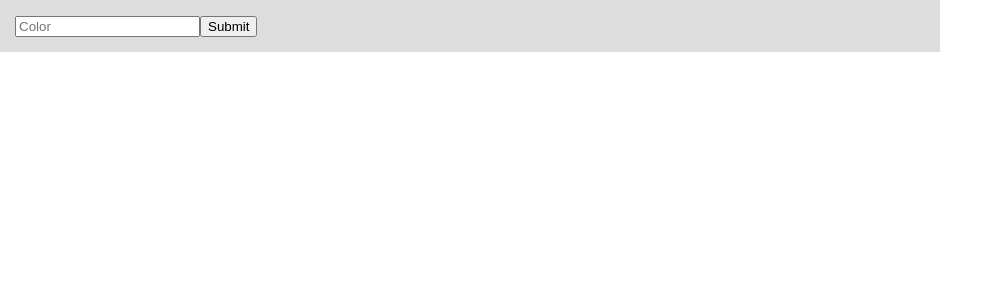
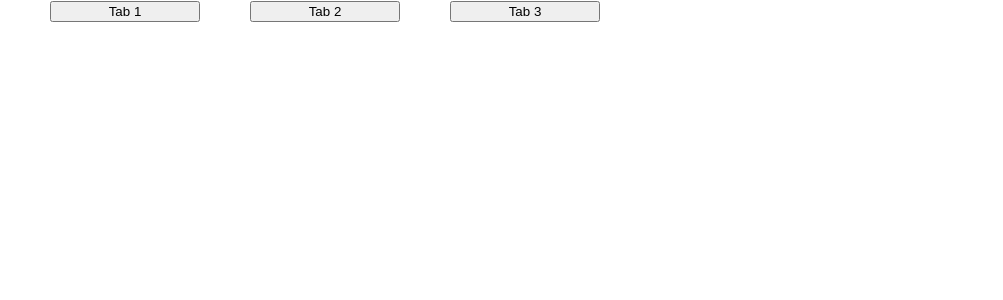
Before and after one commit to seanpranoto/luke-api-walker, a React (Create React App) app: page / in a window 1280 px wide. Shown: the top 300 px of the page, without its empty margins (0-1003 px from the left). Built offline with nearby package versions, Linux system fonts and the light colour scheme.

Commit message:
Tabs assignment

```diff
--- a/src/App.js
+++ b/src/App.js
@@ -1,19 +1,15 @@
 import React, { useState } from 'react';
 import './App.css';
-import Form from "./components/Form";
-import StyledBox from "./components/Value";
+import Tabs from "./components/Form";
+import Content from "./components/Value";
 
 
 function App() {
-  const [state, setState] = useState({
-    array: []
-  });
+  const [state, setState] = useState();
   return (
-    <div className="App">
-      <Form state={state} setState={setState} />
-      {
-        state.array.map(color => <StyledBox bgcolor={color} />)
-      }
+    <div>
+      <Tabs setState={setState} />
+      <Content state={state} />
     </div>
   );
 }
--- a/src/components/Form.js
+++ b/src/components/Form.js
@@ -1,23 +1,31 @@
-import React, { useState } from "react";
+import React from "react";
 
-const Form = ({ state, setState }) => {
-    const [color, setColor] = useState("");
-    const onChange = (e) => setColor(e.target.value);
-    const onSubmit = (e) => {
-        e.preventDefault();
-        setState({
-            ...state,
-            array: [...state.array, color]
-        });
-        setColor("");
+const Tabs = (props) => {
+    const { setState}=props;
+
+    const buttonStyle={
+        display: "inlineBlock",
+        marginLeft: "50px",
+        width: "150px",
     }
+    const onClick=(e)=>{
+        if(e.target.name==="tab1"){
+            setState(<p>Tab 1 content is showing here</p>)
+        }else if(e.target.name==="tab2"){
+            setState(<p>Tab 2 content is showing here</p>)
+        }else{
+            setState(<p>Tab 3 content is showing here</p>)
+        }
+    }
+
     return (
-        <form onSubmit={onSubmit}>
-            <input type="text" name="color" onChange={onChange} value={color} placeholder="Color" />
-            <button>Submit</button>
-        </form>
+        <div>
+            <button style={buttonStyle} name="tab1" onClick={onClick}>Tab 1</button>
+            <button style={buttonStyle} name="tab2" onClick={onClick}>Tab 2</button>
+            <button style={buttonStyle} name="tab3" onClick={onClick}>Tab 3</button>
+        </div>
     );
 }
 
 
-export default Form;
+export default Tabs;
--- a/src/components/Value.js
+++ b/src/components/Value.js
@@ -1,12 +1,12 @@
-import styled from "styled-components";
+import React from "react";
 
-const StyledBox = styled.div`
-background-color: ${props => props.bgcolor};
-width: 200px;
-height: 200px;
-margin : 15px 15px;
-display: inline-block;
-`;
+const Content = ({state}) => {
+    const style={
+        margin: "15px 50px",
+    }
+    return(
+        <div style={style}>{state}</div>
+    )
+}
 
-
-export default StyledBox;
+export default Content;
```
